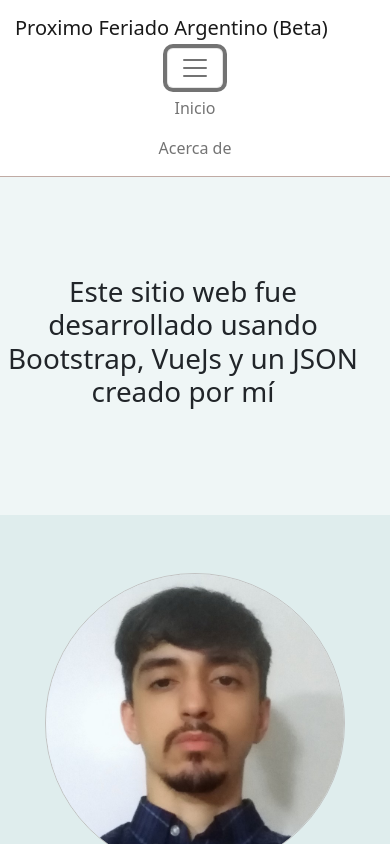
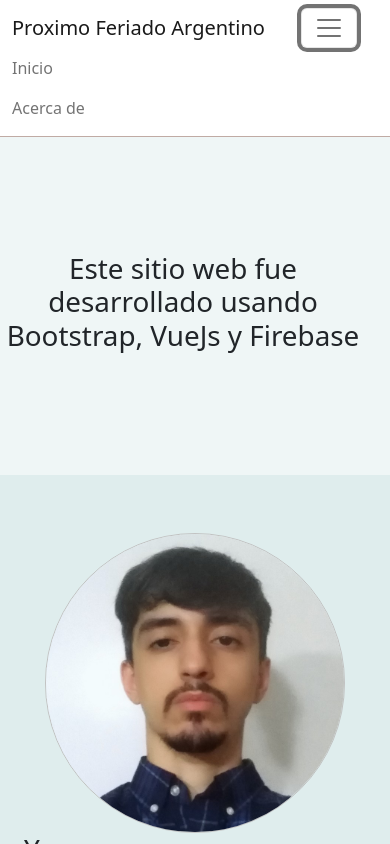
Before and after one commit to Motta7000/proximo-feriado-argentino, a Vue app: page /about in a window 390 px wide. Both pictures are taken after a click on the button "Toggle navigation". Shown: the top 844 px of the page. Built offline with nearby package versions, Linux system fonts and the light colour scheme.

Commit message:
Better ux/ui and mobile responsivness

```diff
--- a/src/App.vue
+++ b/src/App.vue
@@ -10,16 +10,16 @@
 
     <div class="nav-container navbarnew">
       <nav style="justify-content: space-evenly;" class="navmain navbar navbar-expand-lg bg-body-tertiary">
-        <div class="container">
-          <RouterLink class="nav-link navbar-brand titlenew" to="/">Proximo Feriado Argentino (Beta)</RouterLink>
+        <div class="container pl-2 container-new">
+          <RouterLink class="nav-link navbar-brand titlenew" to="/">Proximo Feriado Argentino</RouterLink>
           <button class="navbar-toggler" type="button" data-bs-toggle="collapse" data-bs-target="#navbarNavAltMarkup"
             aria-controls="navbarNavAltMarkup" aria-expanded="false" aria-label="Toggle navigation">
             <span class="navbar-toggler-icon"></span>
           </button>
           <div class="collapse navbar-collapse justify-content-left" id="navbarNavAltMarkup">
             <div class="navbar-nav">
-              <RouterLink class="nav-link" to="/">Inicio</RouterLink>
-              <RouterLink class="nav-link" to="/about">Acerca de</RouterLink>
+              <RouterLink class="nav-link link-new" to="/">Inicio</RouterLink>
+              <RouterLink class="nav-link link-new" to="/about">Acerca de</RouterLink>
             </div>
           </div>
         </div>
@@ -76,8 +76,22 @@
 </template>
 
 <style scoped>
+.link-new {
+  text-align: start;
+}
+
+.container-new {
+  --bs-gutter-x: 1.5rem;
+  --bs-gutter-y: 0;
+  width: 100%;
+  padding-right: calc(var(--bs-gutter-x) * .5);
+  padding-left: calc(var(--bs-gutter-x) * .5);
+  margin-right: auto;
+  margin-left: auto;
+}
+
 .titlenew {
-  padding-left: 15px;
+
   text-wrap: wrap;
 }
 
@@ -136,6 +150,12 @@
   }
 }
 
+@media screen and (max-width:281px) {
+  .titlenew {
+    font-size: 0.96rem;
+  }
+}
+
 .flex-item {
   padding: 10px;
   max-width: 500px;
--- a/src/components/Card.vue
+++ b/src/components/Card.vue
@@ -9,10 +9,10 @@
 <template>
     <RouterLink class="link" :to="`${feriado.id}`" href="">
         <div class="card">
-
-            <img :src="feriado.img" @error="$event.target.src = 'https://i.ibb.co/HTx2DB8/icono-c.jpg'"
-                :alt="feriado.alt" />
-
+            <div class="img-container">
+                <img :src="feriado.img" @error="$event.target.src = 'https://i.ibb.co/HTx2DB8/icono-c.jpg'"
+                    :alt="feriado.alt" />
+            </div>
             <div class="card-text">
                 <p>{{ feriado.queSeCelebra }}</p>
                 <div class="days-left">
@@ -30,6 +30,7 @@
 .link {
     text-decoration: none;
     color: inherit;
+
 }
 
 .days-left {
@@ -44,6 +45,7 @@
     transition: all 0.5s ease;
     border-top-left-radius: 5px;
     border-top-right-radius: 5px;
+    object-fit: cover;
 
 }
 
@@ -67,6 +69,7 @@
     color: white;
     transform: scale(1.03);
     transition: all 0.5s ease;
+
     border-bottom: none;
 }
 
--- a/src/views/AboutView.vue
+++ b/src/views/AboutView.vue
@@ -4,7 +4,7 @@
     <div class="container-hero">
       <div class="row rowagus">
         <div class="col-lg-7 mx-auto text-center">
-          <h1 class="display-6">Este sitio web fue desarrollado usando Bootstrap, VueJs y un JSON creado por mí</h1>
+          <h1 class="display-6">Este sitio web fue desarrollado usando Bootstrap, VueJs y Firebase</h1>
         </div>
       </div>
     </div>
--- a/src/views/FeriadoView.vue
+++ b/src/views/FeriadoView.vue
@@ -33,9 +33,9 @@
                 <p>Días Restantes: <b>{{ feriado.dias }}</b></p>
                 <div class="tipo-feriado-container mb-2">
                     <p class="m-0">Tipo de Feriado: {{ feriado.tipo }}</p>
-                    <div v-if="feriado.tipo == 'trasladable'" class="icono green"></div>
-                    <div v-if="feriado.tipo == 'inamovible'" class="icono blue"></div>
-                    <div v-if="feriado.tipo == 'turistico'" class="icono purple"></div>
+                    <div v-if="feriado.tipo == 'Trasladable'" class="icono green"></div>
+                    <div v-if="feriado.tipo == 'Inamovible'" class="icono blue"></div>
+                    <div v-if="feriado.tipo == 'Turistico'" class="icono purple"></div>
                 </div>
 
                 <p v-for="d in feriado.descripcion">{{ d }}</p>
@@ -108,8 +108,9 @@
 .grid-container {
     display: block;
     grid-template-columns: 4fr 1fr;
-    padding-left: 5rem;
-    padding-right: 5rem;
+    padding-left: 1rem;
+    padding-right: 1rem;
+    padding-bottom: 1rem;
 }
 
 article {}
--- a/src/views/HomeView.vue
+++ b/src/views/HomeView.vue
@@ -85,9 +85,10 @@
     <div class=" body d-flex align-items-center ">
       <div class="py-2 container-body">
         <h1 class="pb-2">Próximos feriados</h1>
-        <div class="search-container pb-3 px-3">
-          <input v-model.trim="search" type="search" id="search" class="form-control" placeholder="Nombre del feriado">
-          <Icon icon="material-symbols:search" width="40" height="40"></Icon>
+        <div class="search-container pb-3 px-2">
+          <input v-model.trim="search" type="search" id="search" class="input form-control"
+            placeholder="Nombre del feriado">
+          <Icon class="icon-search" icon="material-symbols:search" width="40" height="40"></Icon>
         </div>
         <div v-if="feriados.length > 0">
           <div class="grid-container px-2">
@@ -113,6 +114,18 @@
 
 <style scoped>
 @import url('https://fonts.googleapis.com/css2?family=Sora:wght@700&display=swap');
+
+.input {
+  border-top-right-radius: 0px;
+  border-bottom-right-radius: 0px;
+  border-right: none;
+}
+
+.icon-search {
+  border: 1px solid #ced4da;
+  border-top-right-radius: 0.375rem;
+  border-bottom-right-radius: 0.375rem;
+}
 
 .flex-item {
   display: flex;
```
